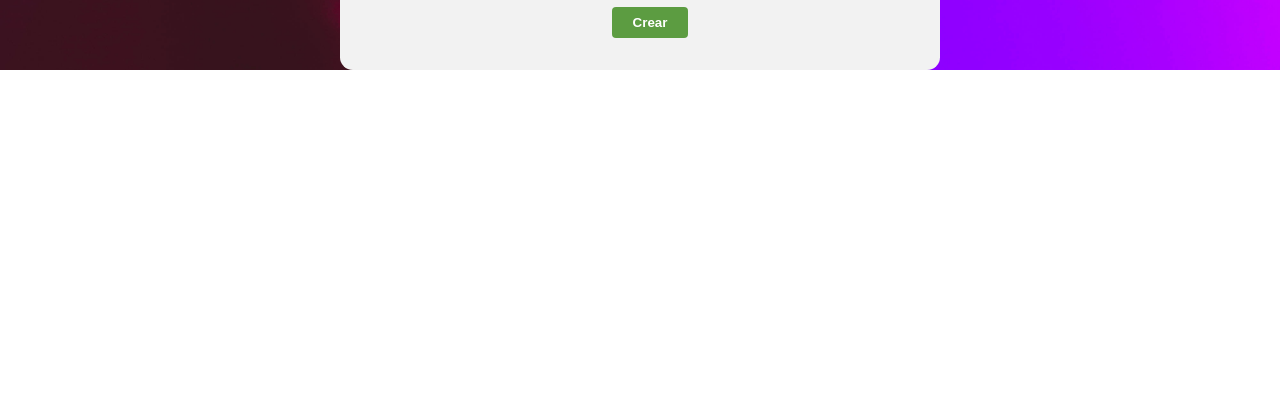
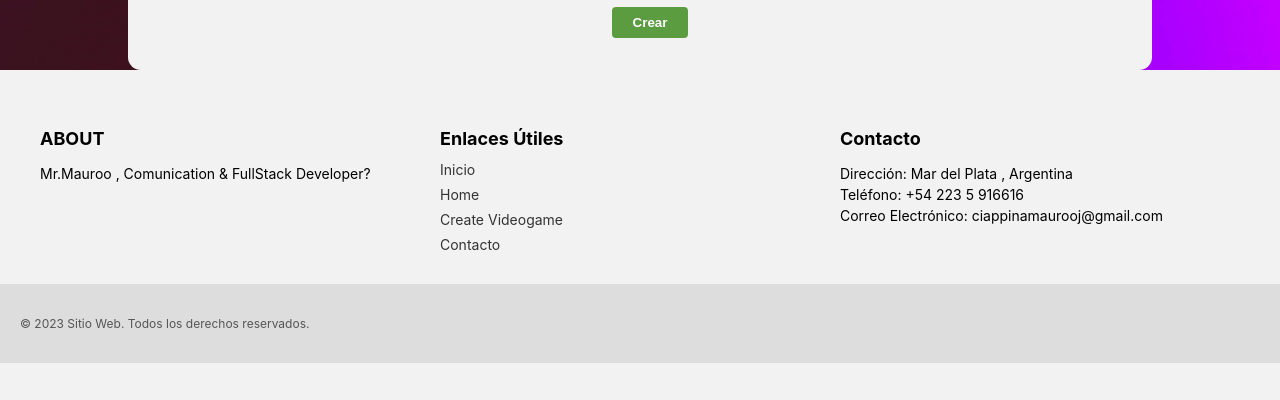
Before and after one commit to mauroociappinaph/PI-Henry-VideoJuegos, a React (Create React App) app in the folder PI-Videogames-main/client/: page /create in a window 1280 px wide. Shown: the part 825-1225 px from the top of the page. Before the commit the page ends 895 px from the top, so only its background shows below. Built offline with nearby package versions, Linux system fonts and the light colour scheme; no server answers.

Commit message:
Commit 24 Mayo Estilos add Footer

```diff
--- a/PI-Videogames-main/client/src/components/Form/FormPage/FormPage.jsx
+++ b/PI-Videogames-main/client/src/components/Form/FormPage/FormPage.jsx
@@ -9,6 +9,7 @@ import {
 
 import styles from "./FormPage.module.css";
 import Header from "../../ExtraPage/Header/Header";
+import Footer from "../../ExtraPage/Footer/Footer";
 
 const FormPage = () => {
   const history = useHistory();
@@ -232,6 +233,7 @@ const FormPage = () => {
           )}
         </div>
       </div>
+      <Footer className={styles.footer} />
     </div>
   );
 };
--- a/PI-Videogames-main/client/src/components/Form/FormPage/FormPage.module.css
+++ b/PI-Videogames-main/client/src/components/Form/FormPage/FormPage.module.css
@@ -1,13 +1,11 @@
 .containerForm {
-  display: flex;
   flex-direction: column;
   align-items: center;
- width: 100%;
+  width: 100%;
 }
 
 .formContainer {
   width: 80%;
-  max-width: 600px;
   margin: 0 auto;
 }
 
@@ -60,6 +58,7 @@
   flex-direction: column;
   align-items: center;
   margin-top: 2rem;
+  width: fit-content;
 }
 
 .containerLabel {
@@ -160,3 +159,8 @@
     width: 60%;
   }
 }
+
+/* Estilos para el Footer */
+.footer {
+  width: 100%;
+}
```
